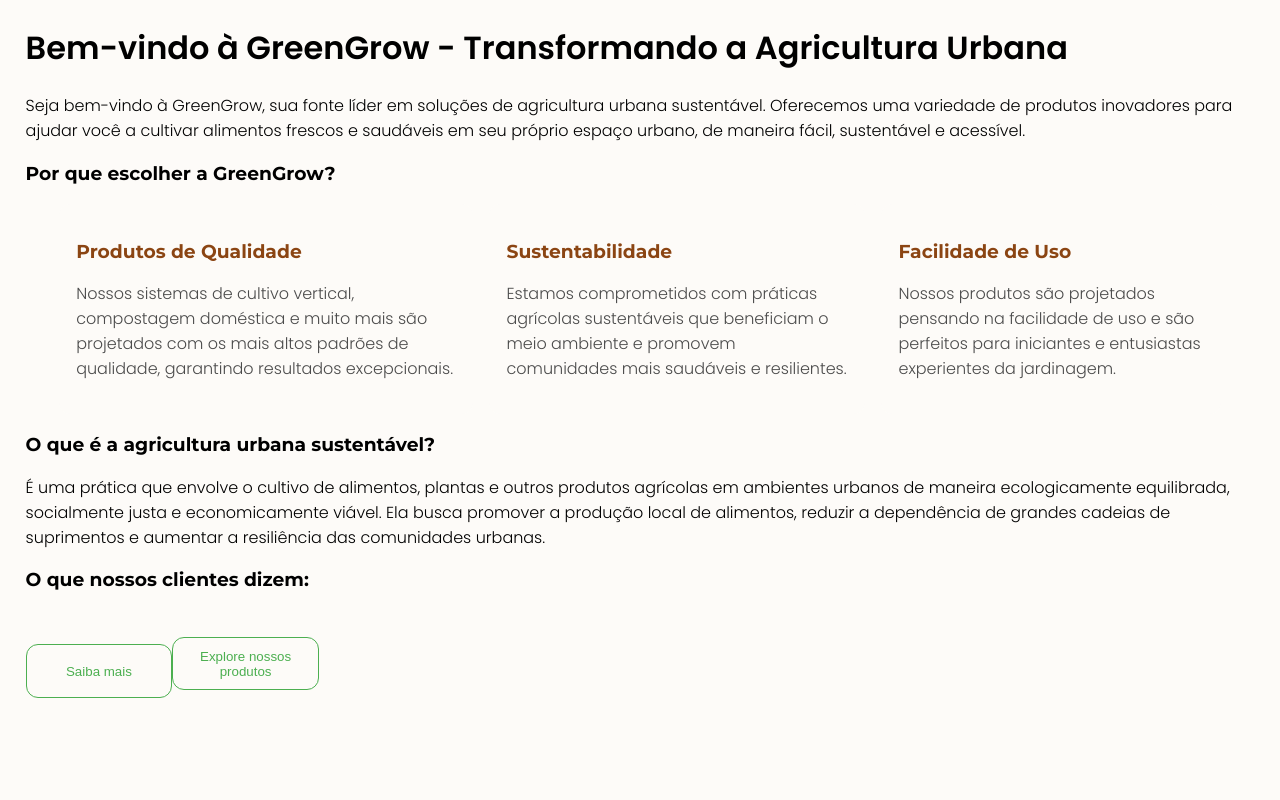
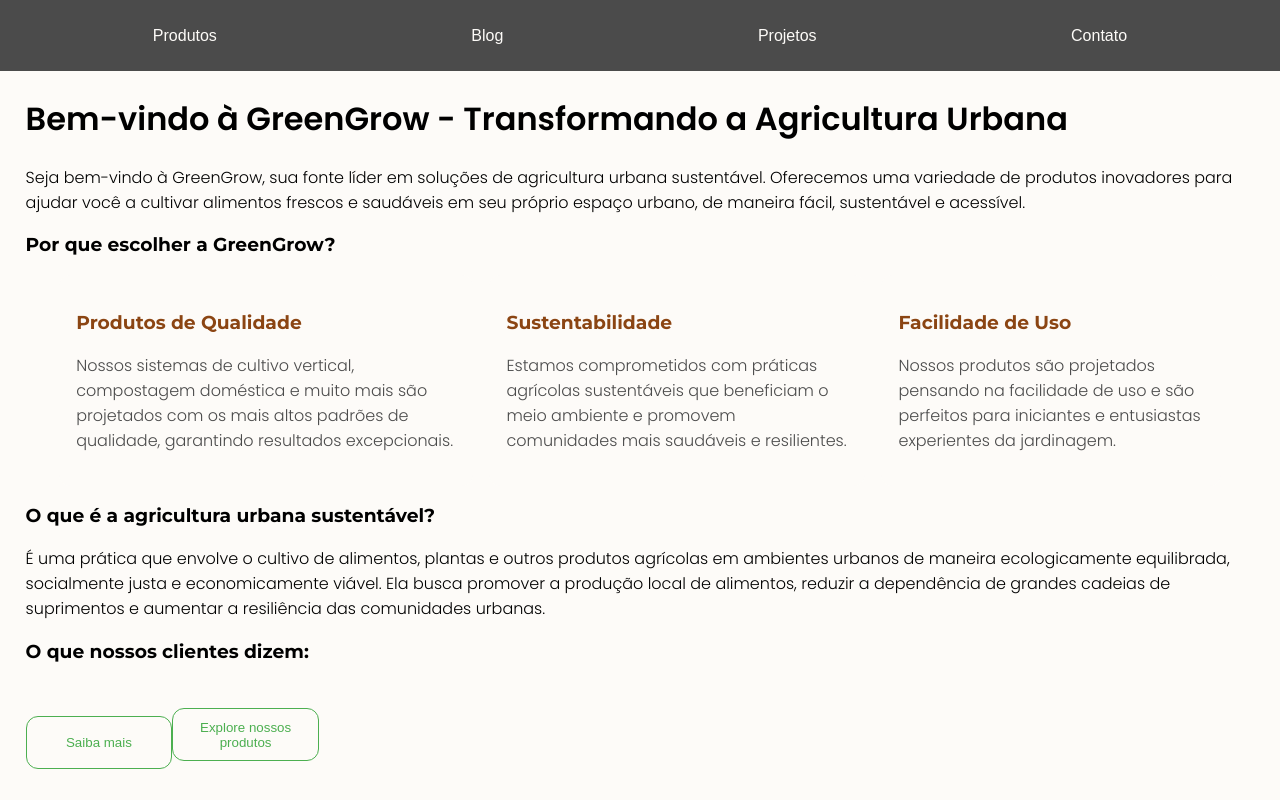
Before and after one commit to NatanVilasBoas/green-grow-site, a React (Create React App) app: page / in a window 1280 px wide. Built offline with nearby package versions, Linux system fonts and the light colour scheme; the HTML template or start-up script is replaced by a standard one.

Commit message:
criando e testando navbar

```diff
--- /dev/null
+++ b/src/components/Navbar/Navbar.tsx
@@ -0,0 +1,47 @@
+import { Link, useNavigate } from "react-router-dom";
+import styled from "styled-components";
+
+const Container = styled.section`
+    display: flex;
+    background-color: #4b4b4b;
+    width: 100%;
+    padding: 2vw;
+    box-sizing: border-box;
+    justify-content: space-around;
+`
+
+const NavLink = styled.button`
+    text-decoration: none;
+    color: #fdfbf8;
+    background-color: transparent;
+    border: none;
+    cursor: pointer;
+    font-size: 16px;
+    transition: color 0.3s ease-in-out;
+
+    &:hover{
+        color:#C8C8C8;
+    }
+`
+
+
+
+const Navbar = () => {
+    const navigate = useNavigate();
+
+    const handleNavigation = (e : React.MouseEvent<HTMLButtonElement, MouseEvent>, route : string) => {
+        e.preventDefault();
+        navigate(route);
+    };
+
+    return (
+        <Container>
+                <NavLink onClick={(event) => handleNavigation( event, '/products' )}>Produtos</NavLink>
+                <NavLink onClick={(event) => handleNavigation( event, '/blog' )}>Blog</NavLink>
+                <NavLink onClick={(event) => handleNavigation( event, '/projects' )}>Projetos</NavLink>
+                <NavLink onClick={(event) => handleNavigation( event, '/contact' )}>Contato</NavLink>
+        </Container>
+    )
+}
+
+export default Navbar;
--- a/src/routes.tsx
+++ b/src/routes.tsx
@@ -1,9 +1,11 @@
 import { BrowserRouter, Route, Routes } from "react-router-dom"
 import Initial from "./pages/Initial/Initial"
+import Navbar from "./components/Navbar/Navbar";
 
 const AppRoutes = () => {
     return(
         <BrowserRouter>
+            <Navbar/>
             <Routes>
                 <Route path="/" element={<Initial/>}/>
             </Routes>
```
Also changed, not shown: 2 other files (tests, documents, lock files or other folders).
